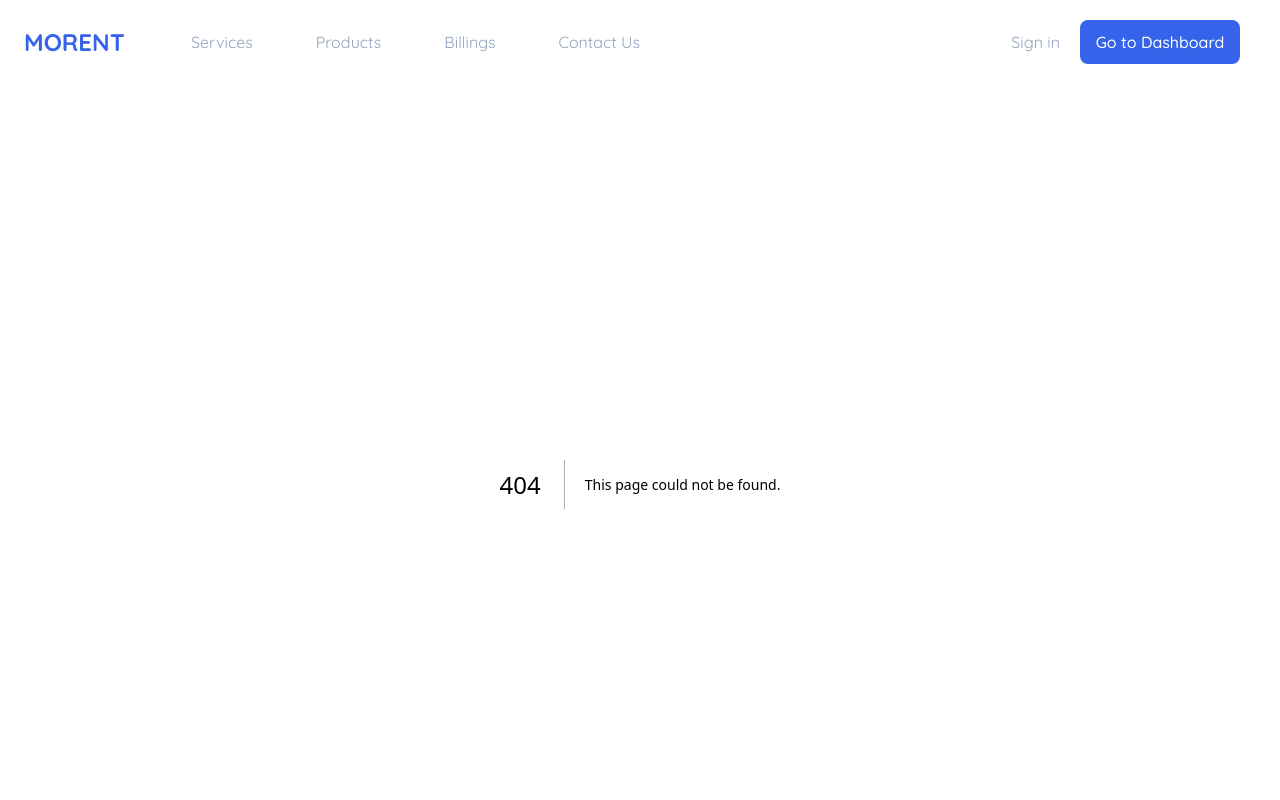
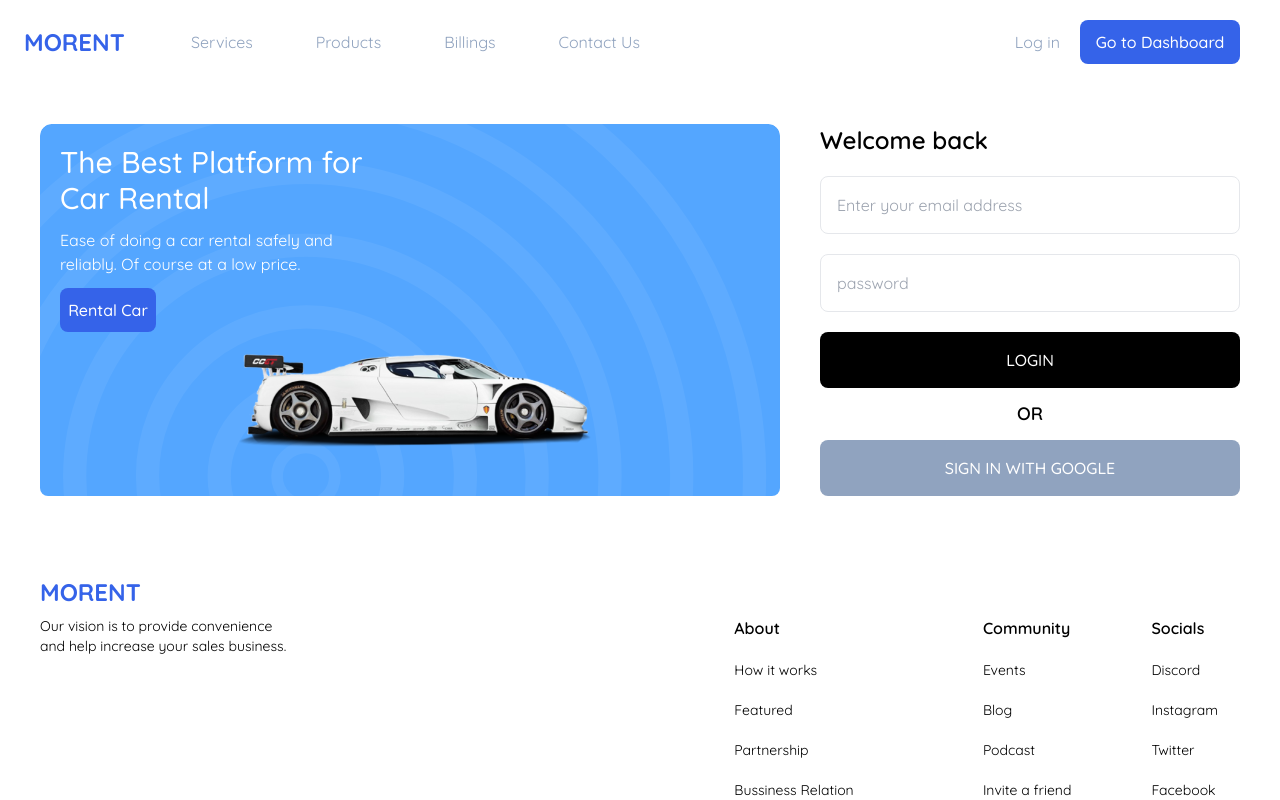
Before and after one commit to ForJessicaSake/Car-Rental, a Next.js app: page /login in a window 1280 px wide. Before the commit this address had no page. Shown: the top 800 px of the page. Built offline with nearby package versions, Linux system fonts and the light colour scheme.

Commit message:
feat: login dashbaord

```diff
--- /dev/null
+++ b/components/Auth/Login.tsx
@@ -0,0 +1,75 @@
+import React from "react";
+import Button from "../Micro/button/Button";
+import Image from "next/image";
+import Link from "next/link";
+
+const Login = () => {
+  return (
+    <main className="lg:px-10 px-5 overflow-y-hidden md:space-x-10 w-full h-full container mx-auto py-10 flex justify-between">
+      <section className="md:block hidden w-full">
+        <div
+          data-aos="fade-right"
+          className="lg:w-[740px] w-full bg-cover bg-[url('/assets/header/ads.svg')] h-full rounded-lg"
+        >
+          <div className="p-5 w-full">
+            <h1 className="sm:text-3xl text-xl lg:max-w-[320px] font-medium text-white">
+              The Best Platform for Car Rental
+            </h1>
+            <p className="text-white max-w-[300px] text-sm sm:text-base py-3">
+              Ease of doing a car rental safely and reliably. Of course at a low
+              price.
+            </p>
+            <Link href="/#products">
+              <Button className="bg-primary">Rental Car</Button>
+            </Link>
+            <div className="flex justify-center py-2 items-center w-full">
+              <Image
+                src="/assets/header/car1.svg"
+                alt="ads"
+                width={406}
+                height={116}
+                className="rounded-md "
+              />
+            </div>
+          </div>
+        </div>
+      </section>
+
+      <div className="w-full">
+        <form className=" flex flex-col justify-center">
+          <label className="text-2xl pb-5 font-semibold">Welcome back</label>
+          <div className="flex flex-col justify-center">
+            <input
+              className="border p-4 rounded-lg"
+              placeholder="Enter your email address"
+              required
+              type="email"
+            />
+            <input
+              className="border p-4 my-5 rounded-lg "
+              placeholder="password"
+              required
+              type="Password"
+            />
+          </div>
+          <Link href="/dashboard" className="w-full flex">
+            <Button className="bg-black h-14 w-full text-white rounded-lg">
+              LOGIN
+            </Button>
+          </Link>
+          <p className="flex justify-center items-center font-semibold py-3 text-lg">
+            OR
+          </p>
+
+          <Link href="/dashboard" className="lg:w-full flex">
+            <Button className="bg-text w-full h-14 text-white rounded-lg">
+              SIGN IN WITH GOOGLE
+            </Button>
+          </Link>
+        </form>
+      </div>
+    </main>
+  );
+};
+
+export default Login;
--- a/components/Dashboard/Tabs/Dashboard.tsx
+++ b/components/Dashboard/Tabs/Dashboard.tsx
@@ -6,7 +6,7 @@ const Dashboard = () => {
   return (
     <main className="flex mx-5 lg:flex-row flex-col justify-between lg:space-x-5">
       <div className="bg-white rounded-xl p-5 lg:w-6/12">
-        <h3 className="text-xl font-bold pb-1">Transaction Details</h3>
+        <h3 className="text-xl font-bold pb-2">Transaction Details</h3>
         <img src="/assets/header/Maps.svg" alt="" className="w-full lg:w-[486px] lg:h-[272px]"/>
         <nav className="flex justify-between py-3 text-text font-medium">
           <h3>Popular Cars</h3>
--- a/components/Dashboard/Tabs/Reimburse.tsx
+++ b/components/Dashboard/Tabs/Reimburse.tsx
@@ -6,7 +6,7 @@ const Reimburse = () => {
   return (
     <main className="flex mx-5 lg:flex-row flex-col justify-between lg:space-x-5">
       <div className="bg-white rounded-xl p-5 lg:w-6/12">
-        <h3 className="text-xl font-bold pb-1">Reimbursement Details</h3>
+        <h3 className="text-xl font-bold pb-2">Reimbursement Details</h3>
         <img
           src="/assets/header/Maps.svg"
           alt=""
--- a/components/Dashboard/Tabs/Rentals.tsx
+++ b/components/Dashboard/Tabs/Rentals.tsx
@@ -6,7 +6,7 @@ const Rentals = () => {
   return (
     <main className="flex mx-5 lg:flex-row flex-col justify-between lg:space-x-5">
       <div className="bg-white rounded-xl p-5 lg:w-6/12">
-        <h3 className="text-xl font-bold pb-1">Rental Details</h3>
+        <h3 className="text-xl font-bold pb-2">Rental Details</h3>
         <img
           src="/assets/header/Maps.svg"
           alt=""
--- a/components/Navbar/Navbar.tsx
+++ b/components/Navbar/Navbar.tsx
@@ -32,14 +32,8 @@ const Navbar = () => {
           </ul>
         </div>
         <ul className="flex items-center">
-          {/*
-          <Link href="/">
-            <Button className="mx-5 w-32 bg-primary text-white rounded-lg">
-              Log in
-            </Button>
-          </Link> */}
           <li className="text-text cursor-pointer">
-            <Link href="/">Sign in</Link>
+            <Link href="/login">Log in</Link>
           </li>
 
           <Link href="/dashboard">
--- a/components/Payment/Payment.tsx
+++ b/components/Payment/Payment.tsx
@@ -38,7 +38,7 @@ const Payment = ({ item }: any) => {
     }, 1000);
   };
   return (
-    <main className="mx-auto container py-7 px-5 lg:px-10 flex lg:flex-row flex-col-reverse justify-between lg:space-x-5">
+    <main className="mx-auto container py-7 px-5 flex lg:flex-row flex-col-reverse justify-between lg:space-x-5">
       <form className="lg:w-7/12" onSubmit={handleSubmit}>
         <div className=" bg-white rounded-xl p-5 lg:my-0 my-7">
           <div className="flex justify-between">
--- /dev/null
+++ b/pages/login/index.tsx
@@ -0,0 +1,12 @@
+import Login from "@/components/Auth/Login";
+import React from "react";
+
+const Index = () => {
+  return (
+    <main>
+      <Login />
+    </main>
+  );
+};
+
+export default Index;
```
